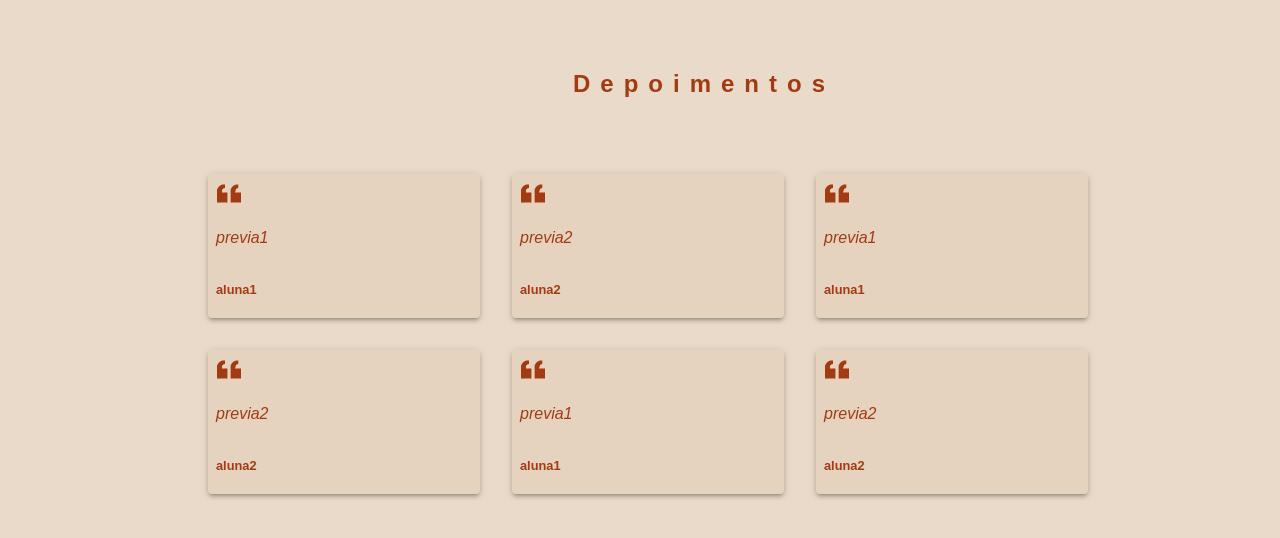
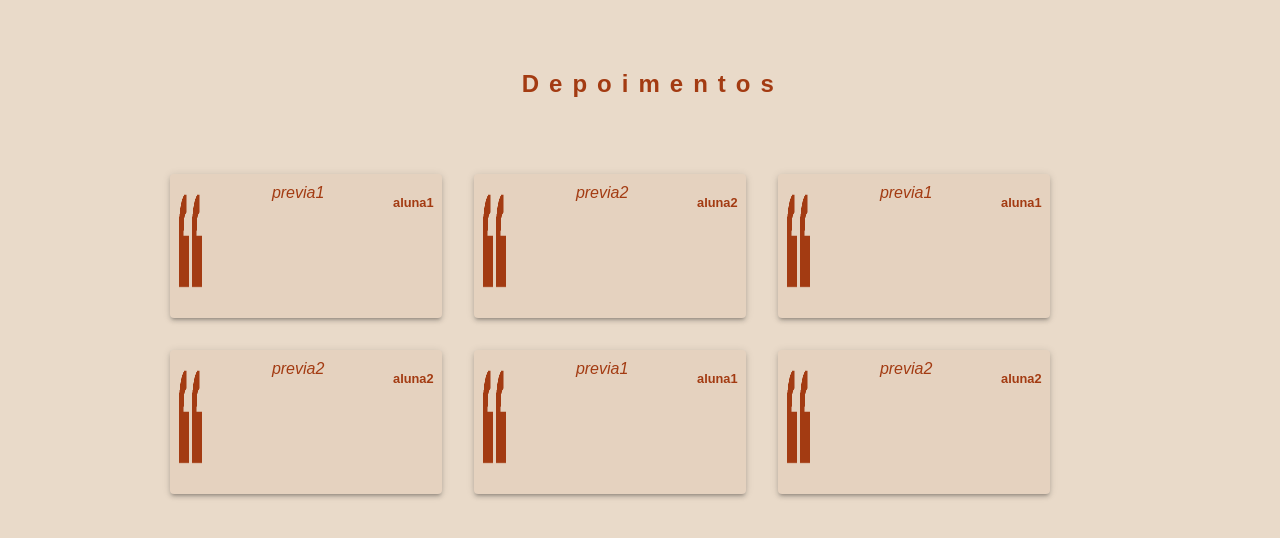
Before and after one commit to afnscbrl/site-yoga, a React (Create React App) app: page /Depoimentos in a window 1280 px wide. Shown: the part 830-1368 px from the top of the page. Built offline with nearby package versions, Linux system fonts and the light colour scheme.

Commit message:
depoimentos melhorados

```diff
--- a/src/components/Depo/CardDepo/index.tsx
+++ b/src/components/Depo/CardDepo/index.tsx
@@ -48,14 +48,14 @@ export default function CardDepo({ previa, depoimento, aluna }: Props) {
         onClick={handleOpen}
         sx={{
           display: 'flex',
-          flexDirection: 'column',
+          flexDirection: 'row',
           justifyContent: 'space-between',
           p: 1,
           m: 0,
           backgroundColor: 'rgba(163, 59, 18, 0.05)',
           color: '#a33b12'
         }} elevation={3}>
-        <img className="aspas_depo" src={aspas} />
+        <img className="aspas_depo" src={aspas} alt="Aspas-Icone"/>
 
         <p className="texto_depo">
           {previa}
--- a/src/components/Depo/Depo.css
+++ b/src/components/Depo/Depo.css
@@ -12,7 +12,7 @@
 
 .depos__h2 {
     text-align: center;
-    margin-left: 5vw;
+    margin-left: 0;
     /* margin: 2vh 13vw 5px; */
     font-weight: bold;
     font-size: 1.5em;
@@ -21,7 +21,7 @@
 
 .cards_depo {
     width: 100%;
-    margin: 5vh 0 0 5vw;
+    margin: 5vh 0 0 2vw;
     display: flex;
     flex-wrap: wrap;
     flex-direction: row;
```
